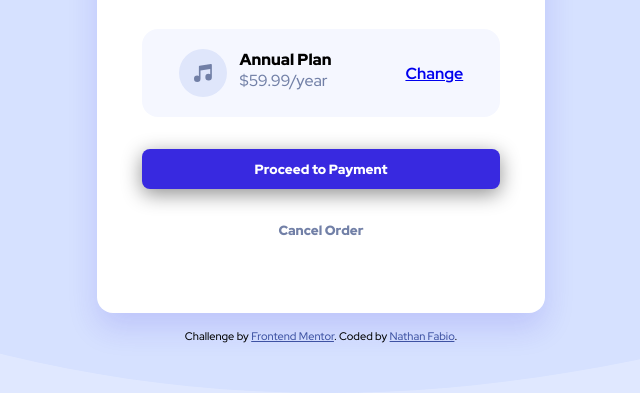
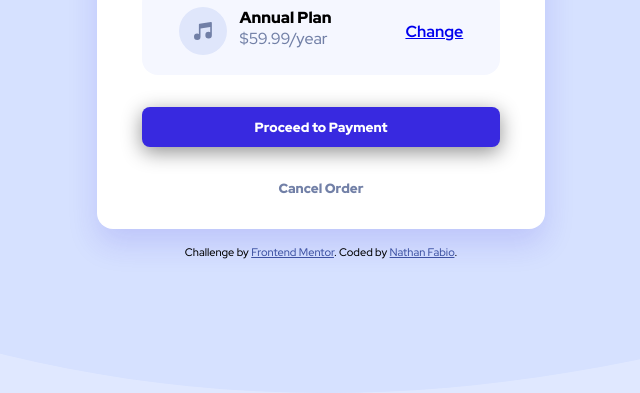
Before and after one commit to nathanfabio/project-order-summary, a plain HTML site: page index.html in a window 1280 px wide. Shown: the part 423-816 px from the top of the page, without its empty margins (319-959 px from the left). Drawn offline with Linux system fonts and the light colour scheme.

Commit message:
last update

```diff
--- a/style.css
+++ b/style.css
@@ -23,7 +23,6 @@ body {
     background-size: cover;
     background-repeat: no-repeat;
     background-color: var(--Pale-blue);
-    overflow-y: hidden;
 }
 
 main {
@@ -38,7 +37,6 @@ main {
     align-items: center;
     margin: 1rem auto;
     max-width: 28rem;
-    height: 90%;
     border-radius: 1rem;
     overflow: hidden;
     background-color: #fff;
```
